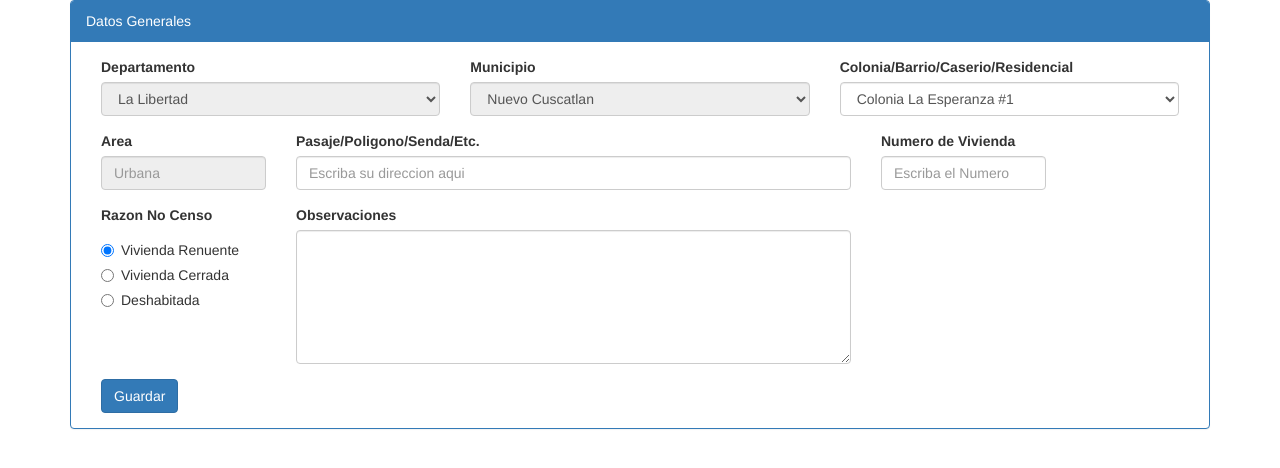
After one commit to Gerard2702/trunk, a PHP site: page /librerias/formularios/frm_vivienda_no_censada.html in a window 1280 px wide. The commit adds this page. Shown: the top 468 px of the page. Run offline with PHP 8.4, Linux system fonts and the light colour scheme; some libraries are stand-ins or nearby versions.

Commit message:
formularios

```diff
--- /dev/null
+++ b/librerias/formularios/frm_vivienda_no_censada.html
@@ -0,0 +1,158 @@
+<!DOCTYPE html>
+<html lang="en">
+
+<head>
+	<meta charset="UTF-8">
+	<title>Document</title>
+	<meta name="viewport" content="width=device-width, user-scalable=no, initial-scale=1.0, maximum-scale=1.0, minimum-scale=1.0">
+	<link rel="stylesheet" href="bootstrap/css/bootstrap.min.css">
+	<link rel="stylesheet" href="estilos.css">
+
+</head>
+
+<body>
+
+<div class="container">
+		<div class="main row">
+
+		<div class="col-lg-12">
+                    <div class="panel panel-primary">
+                        <div class="panel-heading">
+                            Datos Generales
+                        </div>
+                        <div class="panel-body">
+                          <div class="col-md-4">
+                            <div class="form-group">
+                                            <label>Departamento</label>
+                                            <select class="form-control" id="departamento" disabled="deshabilitado">
+                                                <option>La Libertad</option>
+                                                <option></option>
+                                                <option></option>
+                                                <option></option>
+                                                <option></option>
+                                            </select>
+                         </div>
+                         </div>
+
+                          <div class="col-md-4">
+                            <div class="form-group">
+                                            <label>Municipio</label>
+                                            <select class="form-control" id="municipio" disabled="deshabilitado">
+                                                <option>Nuevo Cuscatlan</option>
+                                                <option>2</option>
+                                                <option>3</option>
+                                                <option>4</option>
+                                                <option>5</option>
+                                            </select>
+                         </div>
+                         </div>
+
+                         <div class="col-md-4">
+                            <div class="form-group">
+                                            <label>Colonia/Barrio/Caserio/Residencial</label>
+                                            <select class="form-control">
+                                                <option>Colonia La Esperanza #1</option>
+                                                <option>Colonia La Esperanza #2</option>
+                                                <option>Colonia 7 de Marzo</option>
+                                                <option>Barrio El Centro</option>
+                                                <option>Residencial Via del Mar</option>
+                                            </select>
+                         </div>
+                         </div>
+
+
+                        <div class="container">
+                        	    <div class="row">
+                           			<div class="col-md-2">
+                            			<div class="form-group">
+                                            <label>Area</label>
+                                            <input class="form-control" id="area" type="text" placeholder="Urbana" disabled>
+                         				</div>
+                        			 </div>
+
+                        			 	<div class="col-md-6">
+                            				<div class="form-group">
+                                            	<label>Pasaje/Poligono/Senda/Etc.</label>
+                                            <input class="form-control" type="text" placeholder="Escriba su direccion aqui" required>
+                         					</div>
+                        			 	</div>
+
+                        			 	<div class="col-md-2">
+                            			<div class="form-group">
+                                            <label>Numero de Vivienda</label>
+                                            <input class="form-control" id="numerocasa" type="text" placeholder="Escriba el Numero" required>
+                         				</div>
+                        			 </div>
+                        </div>
+                        </div>
+
+
+					    <div class="container">
+                        	    <div class="row">
+
+                                         <div class="col-md-2">
+                                         <div class="form-group">
+                                            <label>Razon No Censo</label>
+                                         <div class="radio">
+                                                <label>
+                                                    <input type="radio" name="optionsRadios" id="optionsRadios1" value="option1" checked>Vivienda Renuente
+                                                </label>
+                                         </div>
+                                         <div class="radio">
+                                                <label>
+                                                    <input type="radio" name="optionsRadios" id="optionsRadios2" value="option2">Vivienda Cerrada
+                                                </label>
+                                         </div>
+                                         <div class="radio">
+                                                <label>
+                                                    <input type="radio" name="optionsRadios" id="optionsRadios3" value="option3">Deshabitada
+                                                </label>
+                                         </div>
+                                         </div>
+
+                                    </div>
+
+                                    <div class="col-md-6">
+                                      <div class="form-group">
+                                      <label>Observaciones</label>
+                                      <textarea class="form-control" rows="6"></textarea>
+                                    </div>
+
+                                    </div>
+
+
+
+                                </div>
+
+                             <div>
+
+
+                                        <button type="submit" class="btn btn-primary">Guardar</button>
+                                        </form>
+
+                     </div>
+
+
+                          </div>
+                        </div>
+                   </div>
+        		</div>
+
+
+
+</div>
+
+
+
+</div>
+
+
+
+
+
+<script src="./bootstrap/js/jquery.js"></script>
+<script src="./bootstrap/js/bootstrap.min.js"></script>
+
+</body>
+
+</html>
```
Also changed, not shown: librerias/formularios/frm_construccion_servicios.php (+4 -4 lines), librerias/formularios/frm_datos_generales.php (+7 -2 lines).
